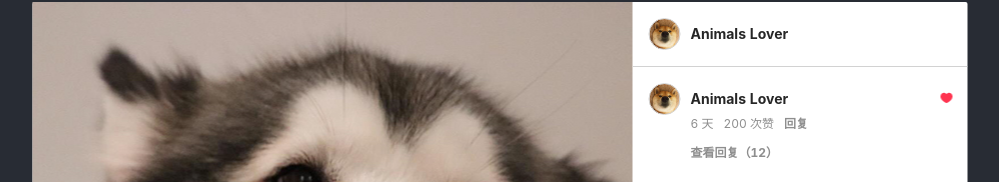
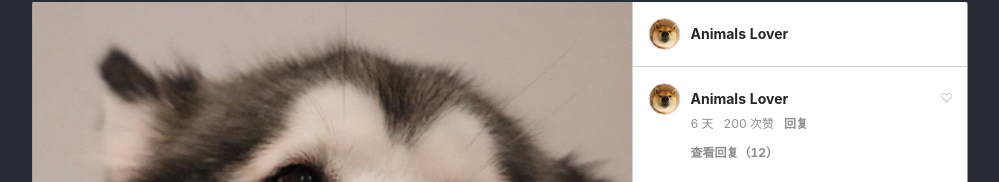
Before and after one commit to NeroSolomon/pan-test, a React (Create React App) app: page / in a window 1280 px wide. Shown: the part 98-280 px from the top of the page, without its empty margins (140-1139 px from the left). Built offline with nearby package versions, Linux system fonts and the light colour scheme.

Commit message:
add togglelike

```diff
--- a/src/components/ArticleComment.jsx
+++ b/src/components/ArticleComment.jsx
@@ -1,15 +1,23 @@
-import React from "react";
+import React, { useState } from "react";
 import style from "../containers/css/content.module.scss";
 
 function ArticleComment() {
+  const [isActive, setIsActive] = useState(false);
+  function toggleLike() {
+    setIsActive(!isActive);
+  }
+
   return (
     <div className={style["comment__container"]}>
       <div className={style["comment__auther-pic"]} />
       <div className={style["comment__auther-name"]}>Animals Lover</div>
       <div
         className={
-          style["comment__like"] + " " + style["comment__like--active"]
+          style["comment__like"] +
+          " " +
+          (isActive ? style["comment__like--active"] : "")
         }
+        onClick={toggleLike}
       ></div>
       <div className={style["comment__detail"]}>
         <div className={style["comment__detail-info"]}>
```
